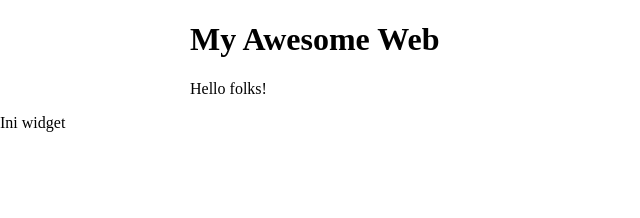
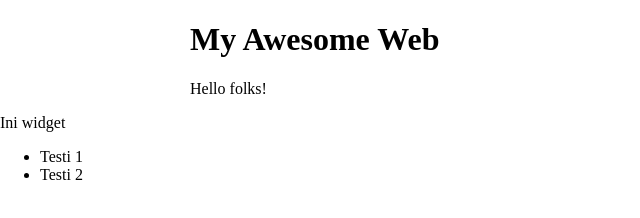
Before and after one commit to eezhal11/mytheme, a plain HTML site: page index.html in a window 1280 px wide. Shown: the whole page, without its empty margins (0-640 px from the left). Drawn offline with Linux system fonts and the light colour scheme.

Commit message:
add testimonials

```diff
--- a/index.html
+++ b/index.html
@@ -13,5 +13,11 @@
   <div class="Widget">
     Ini widget
   </div>
+  <div class="testi">
+    <ul>
+      <li>Testi 1</li>
+      <li>Testi 2</li>
+    </ul>
+  </div>
 </body>
 </html>
```
